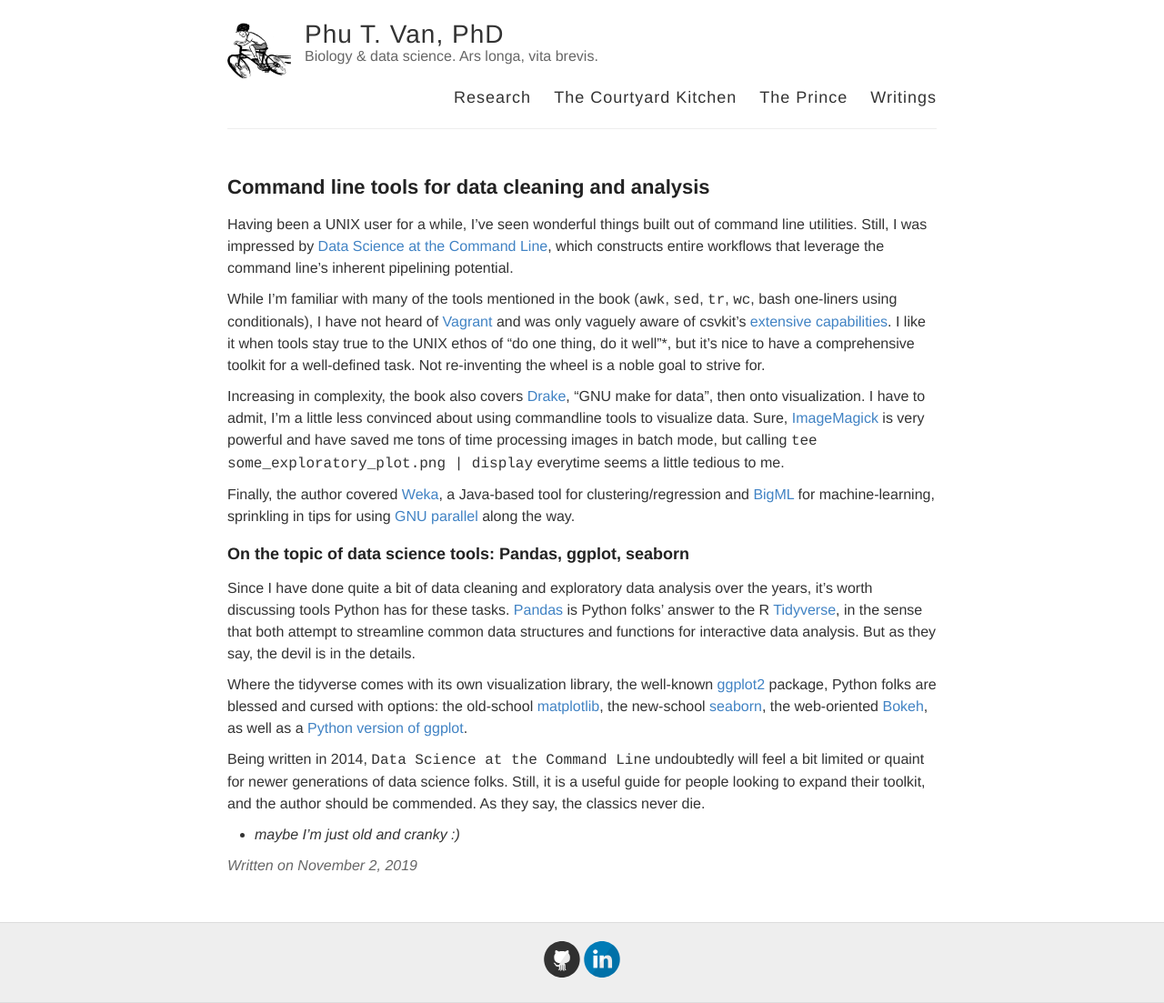
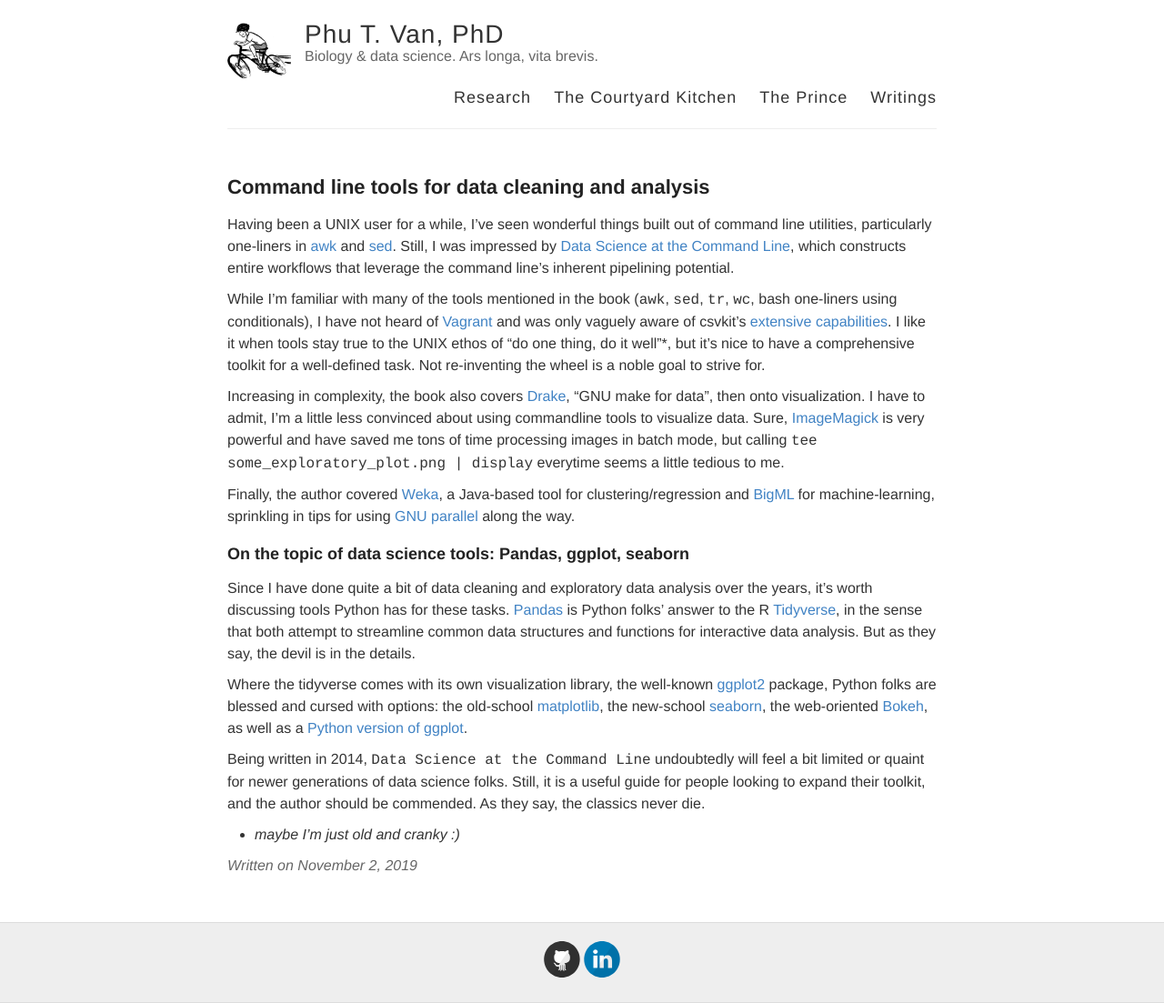
Before and after one commit to ptvan/ptvan.github.io, a Jekyll site: the page built from _posts/2019-11-02-command-line-tools.md, in a window 1280 px wide. Shown: the whole page at 91% size. Built offline with Jekyll 4.4.1, drawn with Linux system fonts in a browser that asks for light colours.

Commit message:
updated commandline tools blogpost

```diff
--- a/_posts/2019-11-02-command-line-tools.md
+++ b/_posts/2019-11-02-command-line-tools.md
@@ -3,7 +3,7 @@
 title: Command line tools for data cleaning and analysis
 ---
 
-Having been a UNIX user for a while, I've seen wonderful things built out of command line utilities. Still, I was impressed by [Data Science at the Command Line](https://www.datascienceatthecommandline.com), which constructs entire workflows that leverage the command line's inherent pipelining potential.
+Having been a UNIX user for a while, I've seen wonderful things built out of command line utilities, particularly one-liners in [awk](https://catonmat.net/awk-one-liners-explained-part-one) and [sed](https://catonmat.net/sed-one-liners-explained-part-one). Still, I was impressed by [Data Science at the Command Line](https://www.datascienceatthecommandline.com), which constructs entire workflows that leverage the command line's inherent pipelining potential.
 
 While I'm familiar with many of the tools mentioned in the book (`awk`, `sed`, `tr`, `wc`, bash one-liners using conditionals), I have not heard of [Vagrant](https://www.vagrantup.com/docs/cli/) and was only vaguely aware of csvkit's [extensive capabilities](https://source.opennews.org/articles/eleven-awesome-things-you-can-do-csvkit/). I like it when tools stay true to the UNIX ethos of "do one thing, do it well"*, but it's nice to have a comprehensive toolkit for a well-defined task. Not re-inventing the wheel is a noble goal to strive for.
 
```
